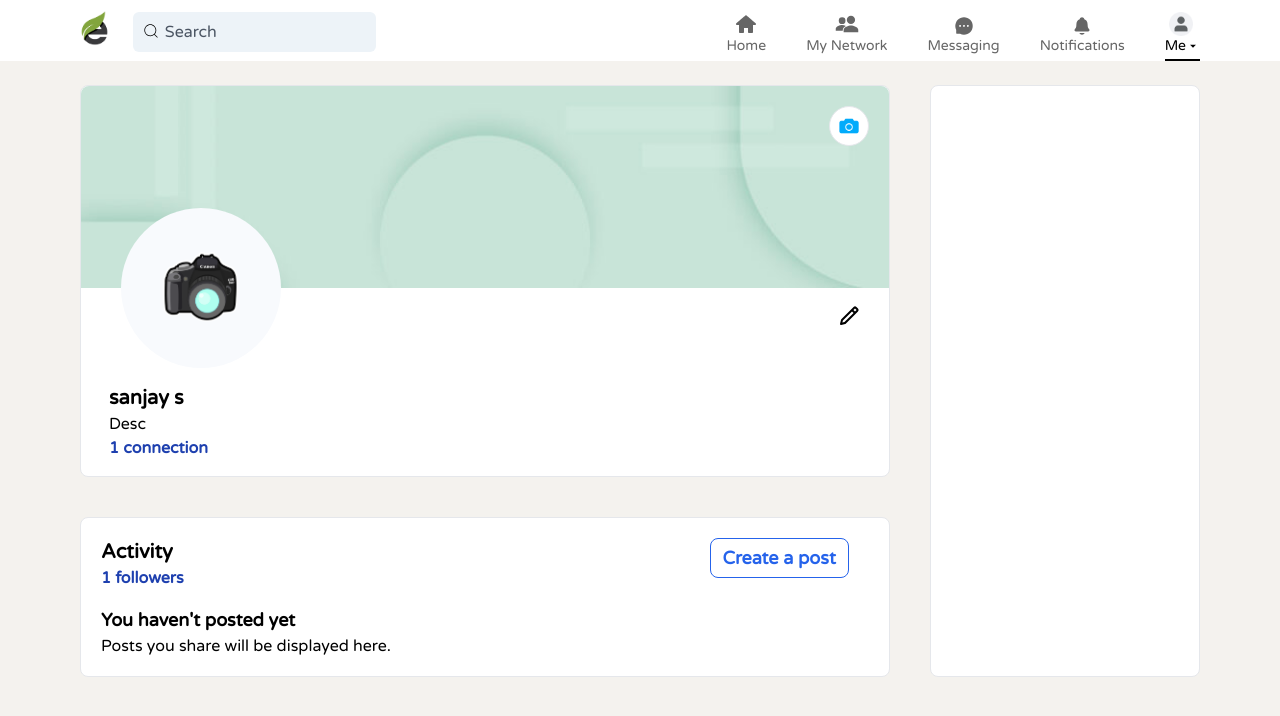
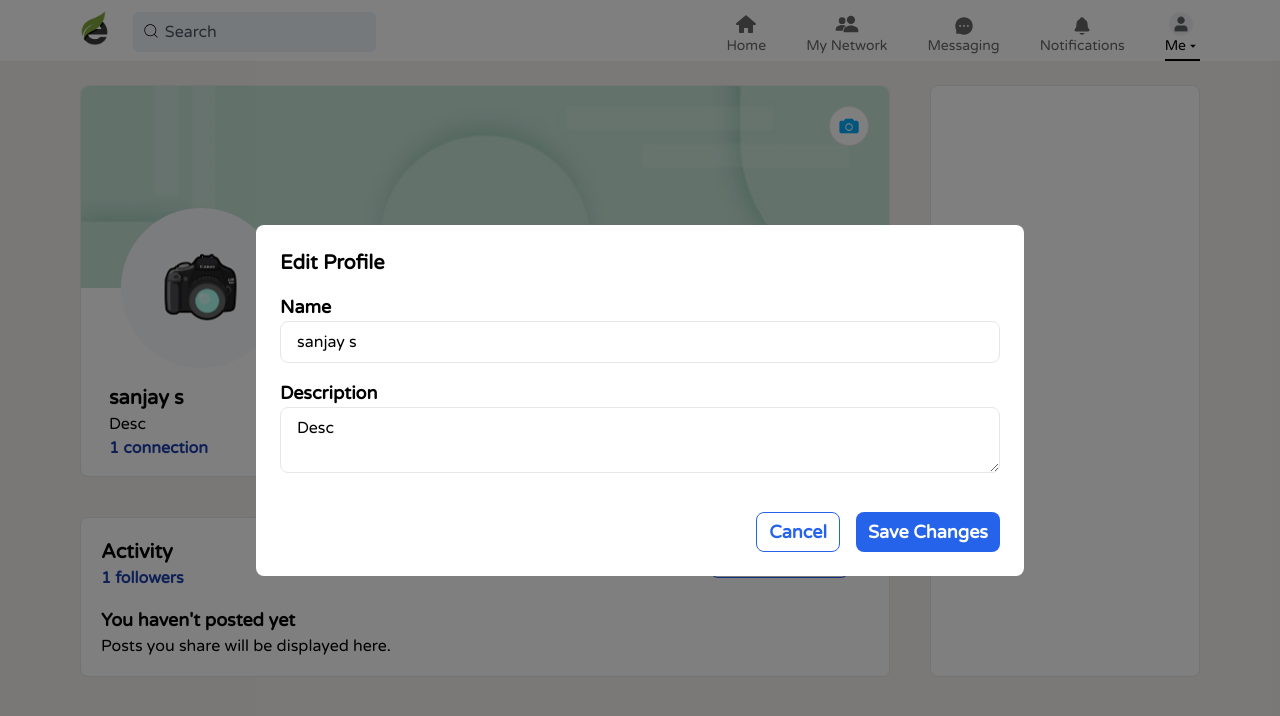
Before and after one commit to sanjay-prasath16/Social_media_for_growth, a React (Vite) app in the folder client/: page /profile in a window 1280 px wide. Both pictures are taken after a click on the element 848 px from the left and 315 px from the top of the page. Shown: the top 716 px of the page. Built offline with nearby package versions, Linux system fonts and the light colour scheme.

Commit message:
completed frontend for profile page

```diff
--- a/client/src/pages/Profile.jsx
+++ b/client/src/pages/Profile.jsx
@@ -7,9 +7,16 @@ import { BiPencil } from "react-icons/bi";
 
 const Profile = () => {
   const [showModal, setShowModal] = useState(false);
+  const [showProfileModal, setShowProfileModal] = useState(false);
   const [profileImage, setProfileImage] = useState(null);
   const [profilePicture, setProfilePicture] = useState(null);
-  const [postImage, setPostImage] = useState(null);  // State to store the uploaded post image
+  const [postImage, setPostImage] = useState(null);
+  const [name, setName] = useState("sanjay s");
+  const [description, setDescription] = useState("Desc");
+
+  // Temporary states for modal editing
+  const [tempName, setTempName] = useState(name);
+  const [tempDescription, setTempDescription] = useState(description);
 
   const handleCreatePostClick = () => {
     setShowModal(true);
@@ -17,7 +24,23 @@ const Profile = () => {
 
   const closeModal = () => {
     setShowModal(false);
-    setPostImage(null); // Reset the post image when modal is closed
+    setPostImage(null);
+  };
+
+  const openProfileModal = () => {
+    setTempName(name); // Set temp states to current profile values
+    setTempDescription(description);
+    setShowProfileModal(true);
+  };
+
+  const closeProfileModal = () => {
+    setShowProfileModal(false);
+  };
+
+  const saveProfileChanges = () => {
+    setName(tempName); // Update profile with temp values
+    setDescription(tempDescription);
+    closeProfileModal();
   };
 
   const handleFileChange = (e) => {
@@ -30,7 +53,7 @@ const Profile = () => {
         } else if (e.target.id === "profileFileInput") {
           setProfilePicture(reader.result);
         } else if (e.target.id === "postFileInput") {
-          setPostImage(reader.result);  // Set the post image
+          setPostImage(reader.result);
         }
       };
       reader.readAsDataURL(file);
@@ -74,14 +97,17 @@ const Profile = () => {
             />
           </div>
           <div className="flex justify-end">
-            <span className='hover:border-gray-300 hover:bg-gray-200 hover:rounded-full cursor-pointer p-2 mr-5 mt-2'>
+            <span
+              className='hover:border-gray-300 hover:bg-gray-200 hover:rounded-full cursor-pointer p-2 mr-5 mt-2'
+              onClick={openProfileModal}
+            >
               <BiPencil className='text-2xl' />
             </span>
           </div>
           <div className='ml-7'>
-            <h1 className='mt-4 lg:mt-12 text-xl font-extrabold'>sanjay s</h1>
+            <h1 className='mt-4 lg:mt-12 text-xl font-extrabold'>{name}</h1>
             <div className='flex'>
-              <p>Desc</p>
+              <p>{description}</p>
             </div>
             <p className='text-blue-800 font-semibold leading-none hover:border-b w-borderWidth mb-5 mt-1 hover:border-b-blue-800 cursor-pointer'>1 connection</p>
           </div>
@@ -145,7 +171,45 @@ const Profile = () => {
         </div>
       )}
 
-      {/* Hidden file inputs */}
+      {showProfileModal && (
+        <div className="fixed inset-0 z-50 flex justify-center items-center bg-black bg-opacity-50">
+          <div className="bg-white rounded-lg p-6 w-postCreationWidth flex flex-col relative">
+            <h2 className="text-xl font-bold mb-4">Edit Profile</h2>
+            <div className="mb-4">
+              <label className="block text-lg font-semibold">Name</label>
+              <input
+                type="text"
+                value={tempName}
+                onChange={(e) => setTempName(e.target.value)}
+                className="w-full px-4 py-2 border rounded-lg"
+                placeholder="Enter your name"
+              />
+            </div>
+            <div className="mb-4">
+              <label className="block text-lg font-semibold">Description</label>
+              <textarea
+                value={tempDescription}
+                onChange={(e) => setTempDescription(e.target.value)}
+                className="w-full px-4 py-2 border rounded-lg"
+                placeholder="Enter a brief description"
+              />
+            </div>
+            <div className="flex justify-end mt-4">
+              <button
+                onClick={closeProfileModal}
+                className="border h-10 text-blue-600 pl-3 pr-3 rounded-lg text-lg font-semibold border-blue-600 hover:border-2 hover:bg-blue-50">
+                Cancel
+              </button>
+              <button
+                onClick={saveProfileChanges}
+                className="ml-4 bg-blue-600 text-white h-10 pl-3 pr-3 rounded-lg text-lg font-semibold hover:bg-blue-700">
+                Save Changes
+              </button>
+            </div>
+          </div>
+        </div>
+      )}
+
       <input
         id="backgroundFileInput"
         type="file"
```
